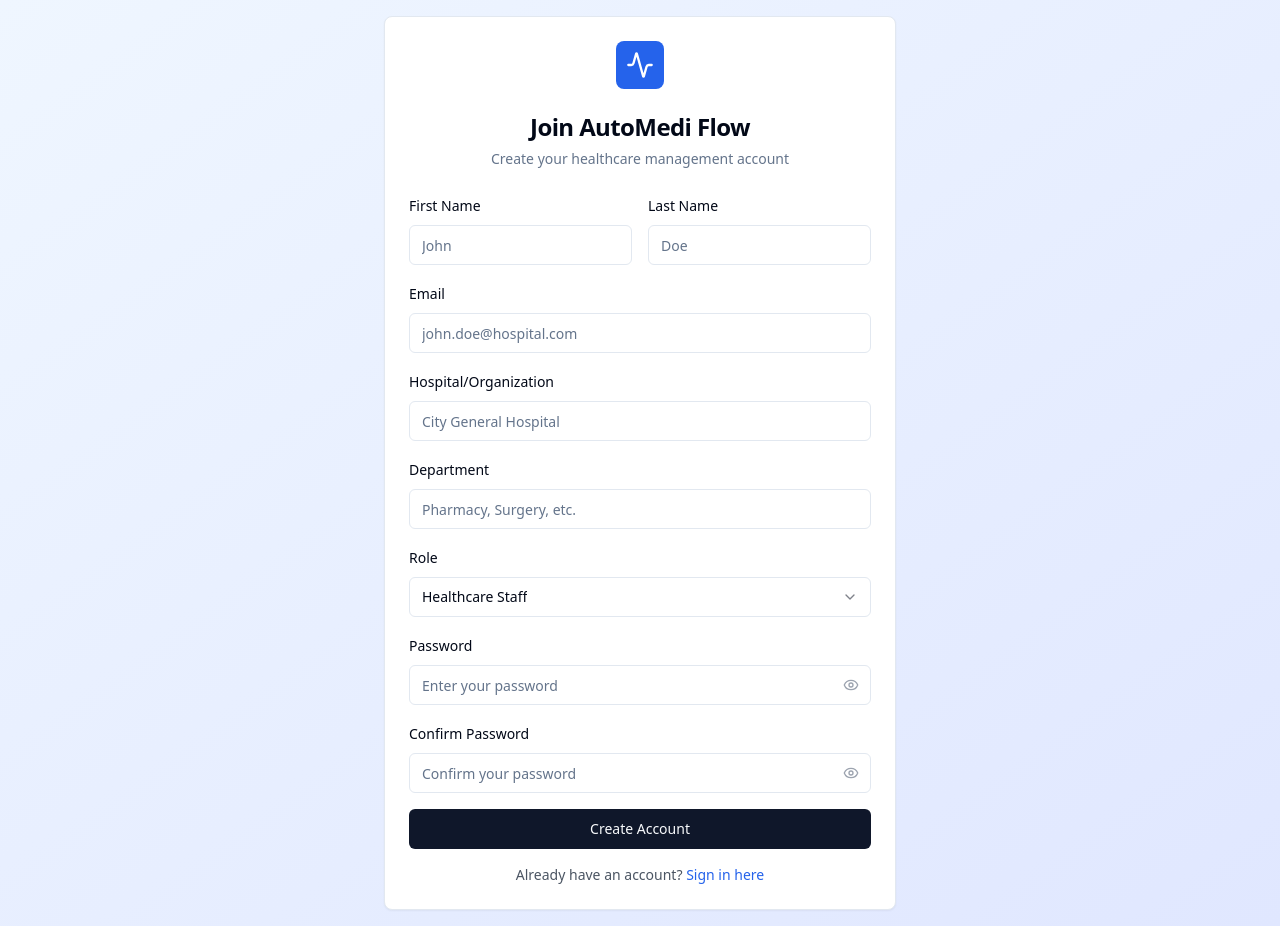
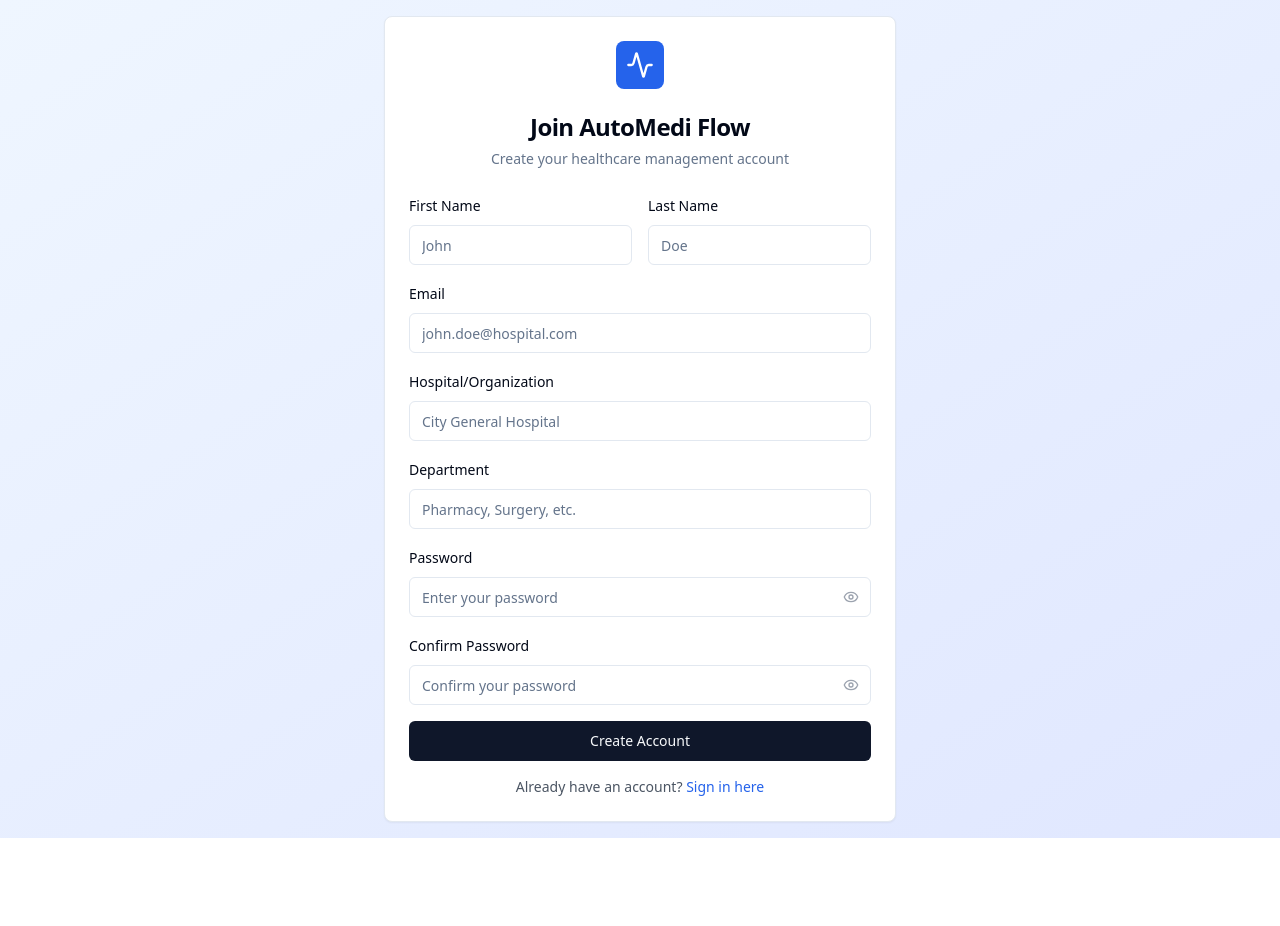
Before and after one commit to Dhinal2/health-track-inventory-hub-33, a React (Vite) app: page /signup in a window 1280 px wide. After the commit the page ends 838 px from the top, so only its background shows below. Built offline with nearby package versions, Linux system fonts and the light colour scheme.

Commit message:
Update login and registration pages

```diff
--- a/src/pages/Login.tsx
+++ b/src/pages/Login.tsx
@@ -5,14 +5,13 @@ import { Button } from '@/components/ui/button';
 import { Input } from '@/components/ui/input';
 import { Card, CardContent, CardDescription, CardHeader, CardTitle } from '@/components/ui/card';
 import { Label } from '@/components/ui/label';
-import { Select, SelectContent, SelectItem, SelectTrigger, SelectValue } from '@/components/ui/select';
+
 import { Activity, Eye, EyeOff } from 'lucide-react';
 import { useToast } from '@/hooks/use-toast';
 
 const Login = () => {
   const [email, setEmail] = useState('');
   const [password, setPassword] = useState('');
-  const [role, setRole] = useState<'admin' | 'staff'>('staff');
   const [showPassword, setShowPassword] = useState(false);
   const [isLoading, setIsLoading] = useState(false);
   const navigate = useNavigate();
@@ -29,9 +28,9 @@ const Login = () => {
     ];
 
     setTimeout(() => {
-      // Check against hardcoded users
+      // Check against hardcoded users - find by email and password only
       const user = dummyUsers.find(
-        u => u.email === email && u.password === password && u.role === role
+        u => u.email === email && u.password === password
       );
 
       if (user) {
@@ -44,14 +43,14 @@ const Login = () => {
 
         toast({
           title: "Login Successful",
-          description: `Welcome back! Logged in as ${role === 'admin' ? 'Administrator' : 'Healthcare Staff'}.`,
+          description: `Welcome back! Logged in as ${user.role === 'admin' ? 'Administrator' : 'Healthcare Staff'}.`,
         });
 
         navigate('/');
       } else {
         toast({
           title: "Login Failed",
-          description: "Invalid email, password, or role combination.",
+          description: "Invalid email or password.",
           variant: "destructive",
         });
       }
@@ -142,19 +141,6 @@ const Login = () => {
               </div>
             </div>
 
-            <div className="space-y-2">
-              <Label htmlFor="role">Role</Label>
-              <Select value={role} onValueChange={(value: 'admin' | 'staff') => setRole(value)}>
-                <SelectTrigger>
-                  <SelectValue placeholder="Select your role" />
-                </SelectTrigger>
-                <SelectContent>
-                  <SelectItem value="staff">Healthcare Staff</SelectItem>
-                  <SelectItem value="admin">Administrator</SelectItem>
-                </SelectContent>
-              </Select>
-            </div>
-
             <Button
               type="submit"
               className="w-full"
--- a/src/pages/Signup.tsx
+++ b/src/pages/Signup.tsx
@@ -5,7 +5,7 @@ import { Button } from '@/components/ui/button';
 import { Input } from '@/components/ui/input';
 import { Card, CardContent, CardDescription, CardHeader, CardTitle } from '@/components/ui/card';
 import { Label } from '@/components/ui/label';
-import { Select, SelectContent, SelectItem, SelectTrigger, SelectValue } from '@/components/ui/select';
+
 import { Activity, Eye, EyeOff } from 'lucide-react';
 import { useToast } from '@/hooks/use-toast';
 
@@ -16,7 +16,6 @@ const Signup = () => {
     email: '',
     password: '',
     confirmPassword: '',
-    role: 'staff' as 'admin' | 'staff',
     hospitalName: '',
     department: ''
   });
@@ -138,22 +137,6 @@ const Signup = () => {
             </div>
 
             <div className="space-y-2">
-              <Label htmlFor="role">Role</Label>
-              <Select
-                value={formData.role}
-                onValueChange={(value: 'admin' | 'staff') => handleInputChange('role', value)}
-              >
-                <SelectTrigger>
-                  <SelectValue placeholder="Select your role" />
-                </SelectTrigger>
-                <SelectContent>
-                  <SelectItem value="staff">Healthcare Staff</SelectItem>
-                  <SelectItem value="admin">Administrator</SelectItem>
-                </SelectContent>
-              </Select>
-            </div>
-
-            <div className="space-y-2">
               <Label htmlFor="password">Password</Label>
               <div className="relative">
                 <Input
```
